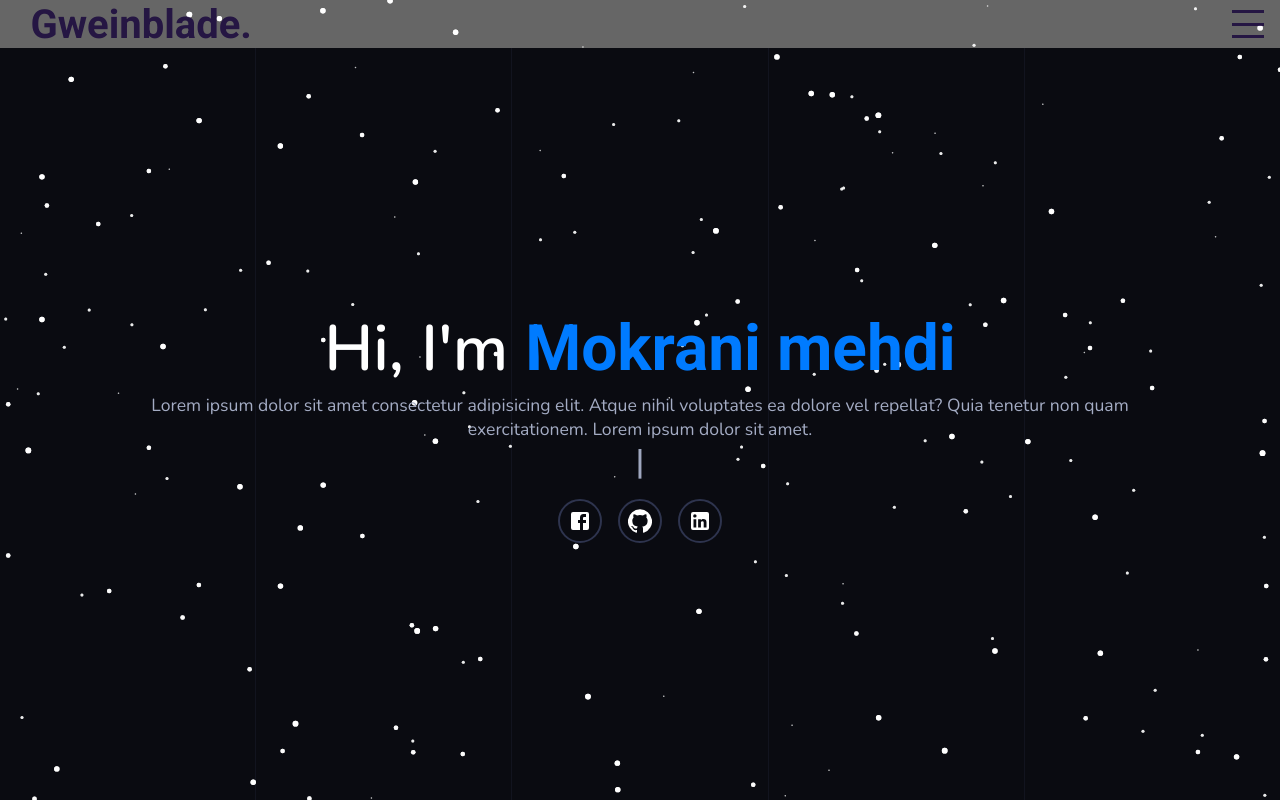
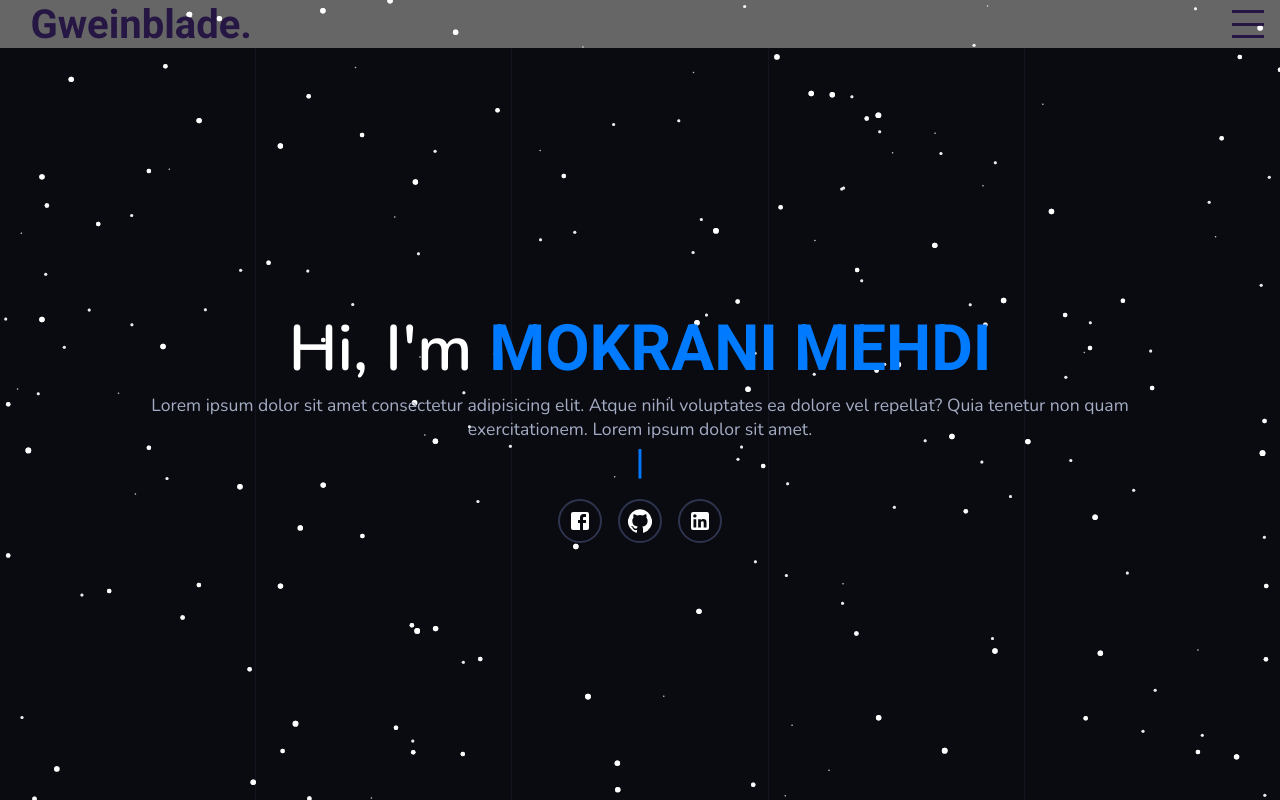
Before and after one commit to gweinblade/portfolio, a React (Create React App) app: page / in a window 1280 px wide. Built offline with nearby package versions, Linux system fonts and the light colour scheme.

Commit message:
fixed intro 1

```diff
--- a/public/index.html
+++ b/public/index.html
@@ -8,7 +8,7 @@
     <link href="https://fonts.googleapis.com/css2?family=Nunito:wght@200;300;400;600&display=swap" rel="stylesheet">
     <script type="text/javascript" src="https://www.goat1000.com/tagcanvas.min.js"></script>
     <meta name="description" content="Web site created using create-react-app"/>
-    <title>React Portfolio website</title>
+    <title>MM | Dev</title>
     <style>
       * {
         font-family: 'Roboto', sans-serif;
--- a/src/components/intro/Intro.jsx
+++ b/src/components/intro/Intro.jsx
@@ -36,7 +36,7 @@ export default function Intro() {
 
               <div className="typography">
                   <div className="s">
-                  <h1>Hi, I'm <span>Mokrani mehdi</span></h1>
+                  <h1>Hi, I'm <span>MOKRANI MEHDI</span></h1>
                 <p>
                 Lorem ipsum dolor sit amet consectetur adipisicing elit.
                     Atque nihil voluptates ea dolore vel
--- a/src/components/intro/intro.scss
+++ b/src/components/intro/intro.scss
@@ -92,7 +92,7 @@
     h3 {
       font-size: 2rem;
       span {
-        color: var(--font-light-color);
+        color: var(--primary-color);
         font-size: inherit;
       }
       .ityped-cursor {
```
